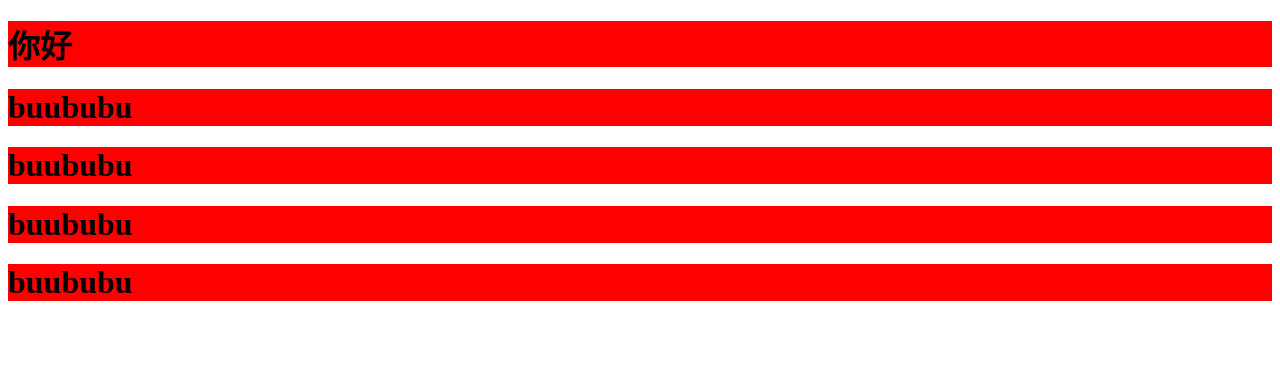
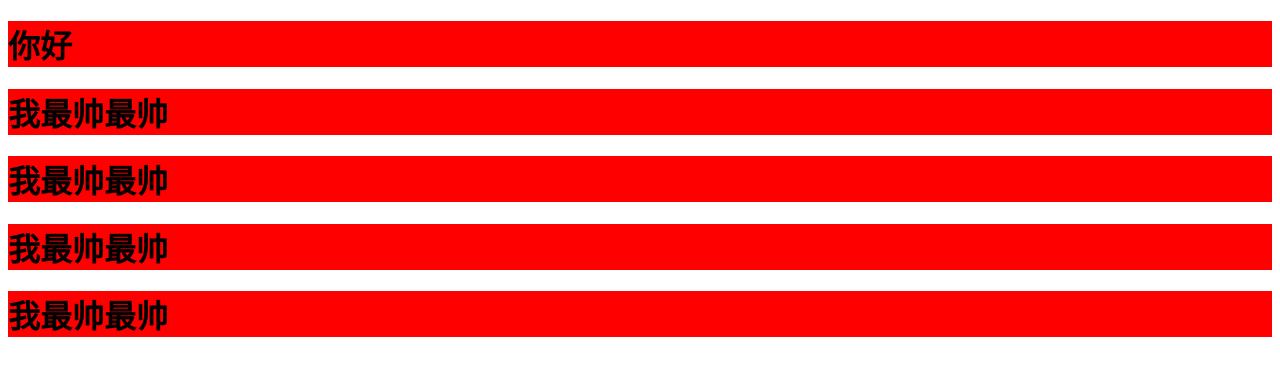
Before and after one commit to tangfuxi/1814GIT, a plain HTML site: page index.html in a window 1280 px wide. Drawn offline with Linux system fonts and the light colour scheme.

Commit message:
Update index.html

```diff
--- a/index.html
+++ b/index.html
@@ -10,10 +10,9 @@
 <body>
     <div>
         <h1>你好</h1>
-        <h1>buububu</h1>
-        <h1>buububu</h1>
-        <h1>buububu</h1>
-        <h1>buububu</h1>
+        <h1>我最帅最帅</h1>
+        <h1>我最帅最帅</h1><h1>我最帅最帅</h1>
+        <h1>我最帅最帅</h1>
 
     </div>
 
```
